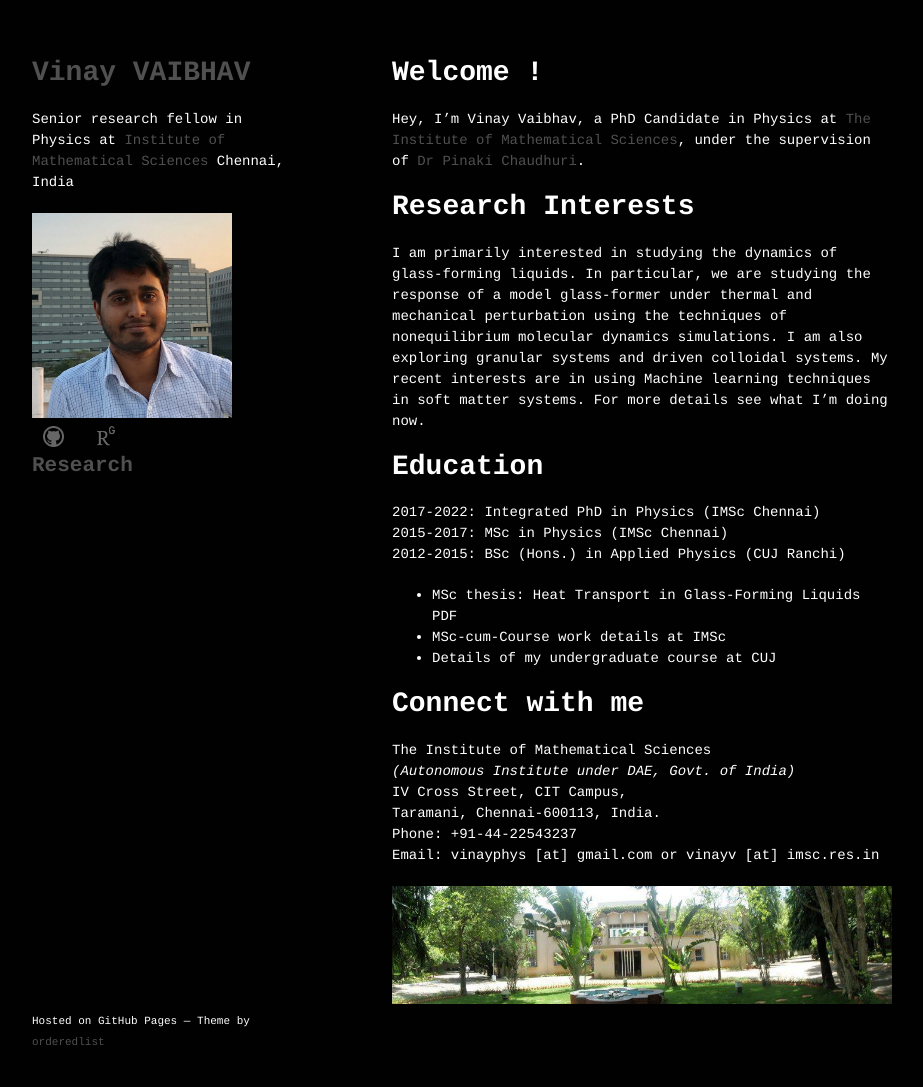
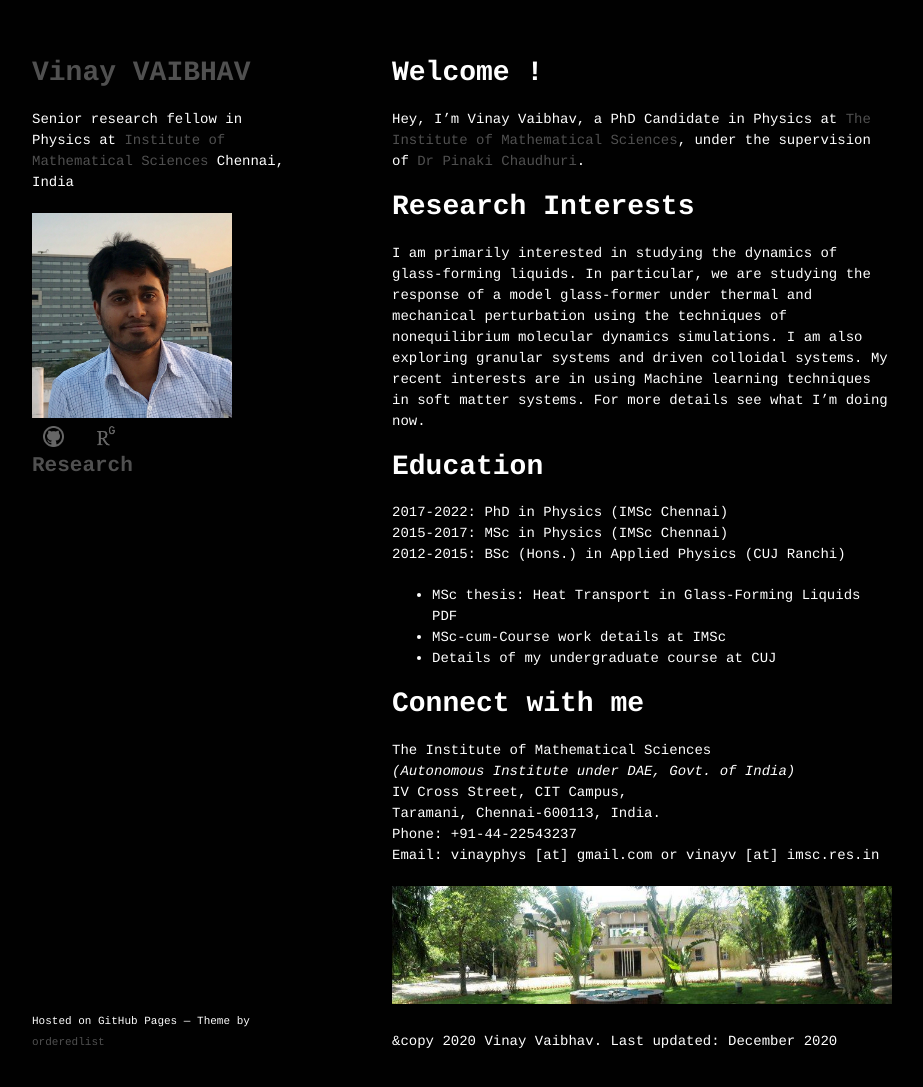
Before and after one commit to vinayphys/vinayphys.github.io, a Jekyll site: the page built from index.md, in a window 1280 px wide and 1122 px high. Shown: the top 1087 px of the window, without its empty margins (178-1101 px from the left). Built offline with Jekyll 4.4.1, drawn with Linux system fonts in a browser that asks for light colours; our own code applies the rules of GitHub Pages for plain Markdown files; a script that is not in the unit is left out.

Commit message:
Update index.md

```diff
--- a/index.md
+++ b/index.md
@@ -10,7 +10,7 @@
 -->
 
 # Education
-2017-2022:	Integrated PhD in Physics (IMSc Chennai)
+2017-2022:	  PhD in Physics (IMSc Chennai)
 2015-2017:	  MSc in Physics (IMSc Chennai)
 2012-2015:	  BSc (Hons.) in Applied Physics (CUJ Ranchi)
 
@@ -27,3 +27,5 @@
 Email: vinayphys [at] gmail.com or vinayv [at] imsc.res.in
 
 <img src="images/imsc.jpg" width = "900">
+
+&copy 2020 Vinay Vaibhav. Last updated: December 2020
```
